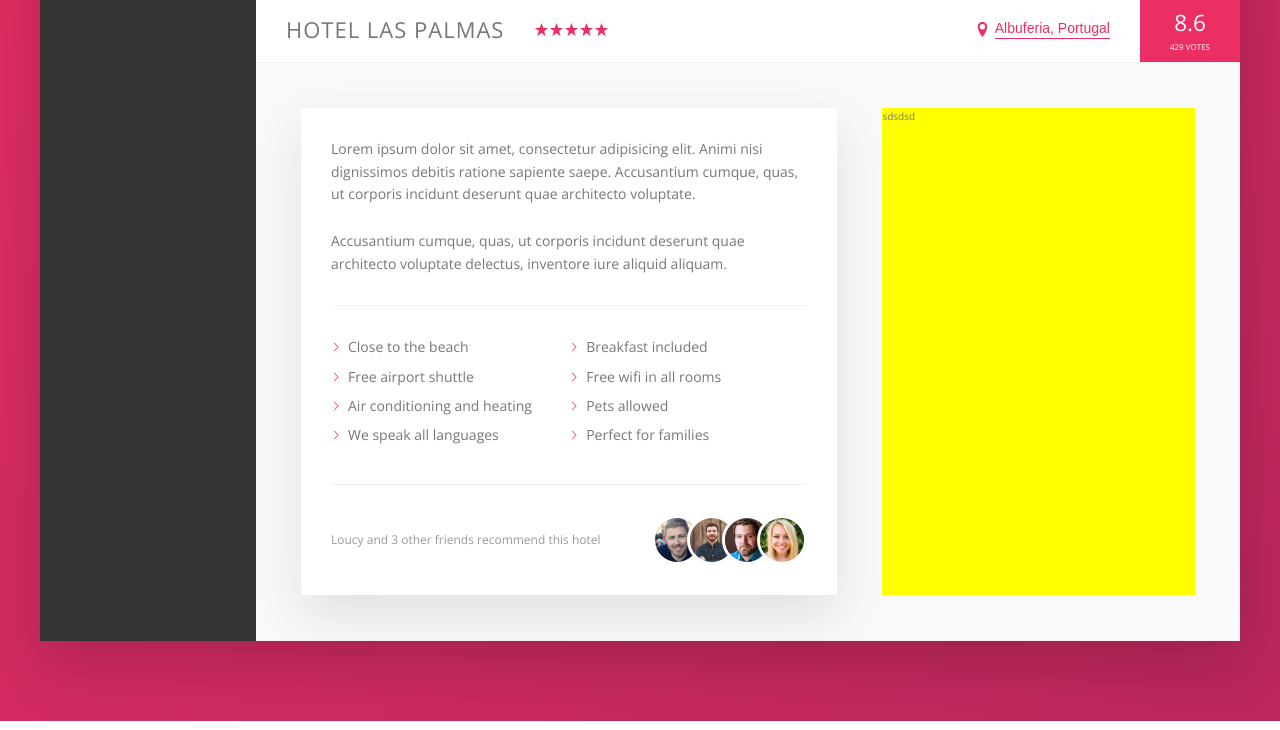
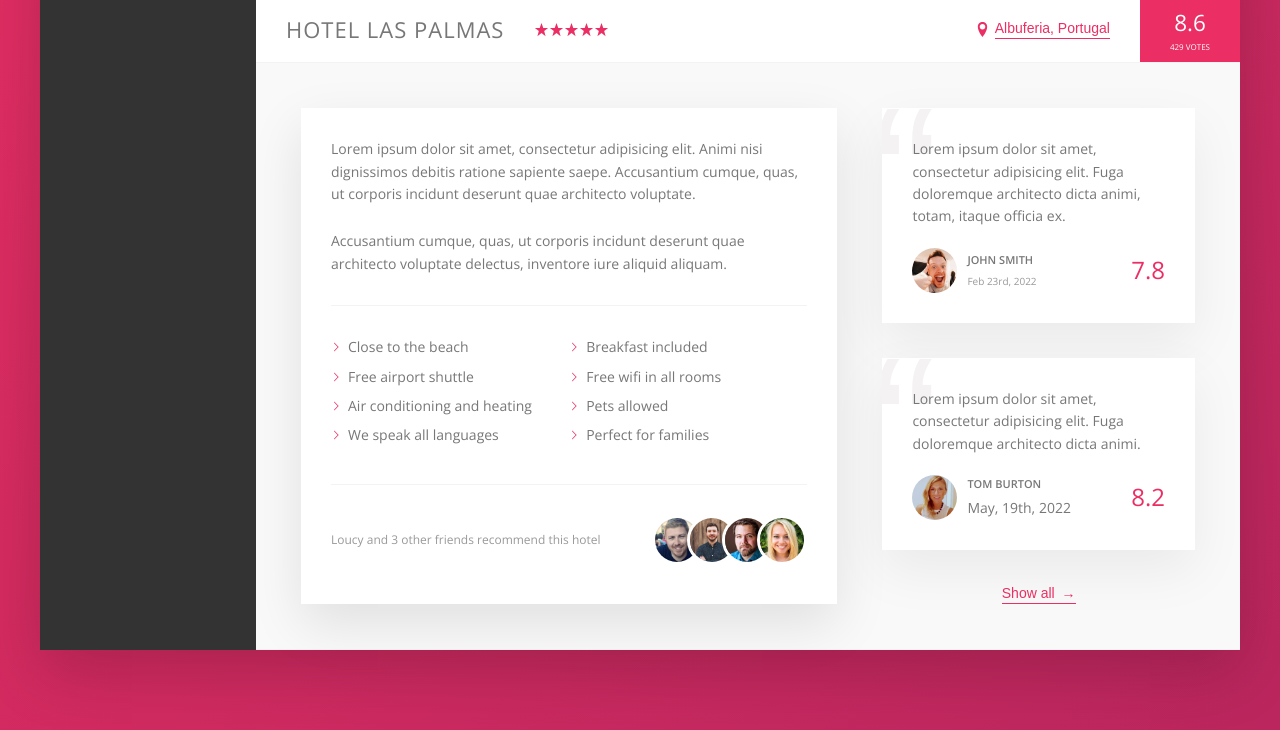
Before and after one commit to Krzysztof-K94/Trillo-Project, a website: page src/index.html in a window 1280 px wide. Shown: the part 542-1272 px from the top of the page. Drawn offline with nearby package versions, Linux system fonts and the light colour scheme; files that its build step writes are made by us from their sources.

Commit message:
add review section

```diff
--- a/src/index.html
+++ b/src/index.html
@@ -148,7 +148,33 @@
                         </div>
                     </div>
                     <div class="user-reviews">
-                        sdsdsd
+                        <figure class="review">
+                            <blockquote class="review__text">
+                                Lorem ipsum dolor sit amet, consectetur adipisicing elit. Fuga doloremque architecto dicta animi, totam, itaque officia ex.
+                            </blockquote>
+                            <figcaption class="review__user">
+                                <img src="img/user-1.jpg" alt="Photo of user" class="review__photo">
+                                <div class="review__user-box">
+                                    <p class="review__user-name">John Smith</p>
+                                    <p class="review__user-date">Feb 23rd, 2022</p>
+                                </div>
+                                <div class="review__user-rating">7.8</div>
+                            </figcaption>
+                        </figure>
+                        <figure class="review">
+                            <blockquote class="review__text">
+                                Lorem ipsum dolor sit amet, consectetur adipisicing elit. Fuga doloremque architecto dicta animi.
+                            </blockquote>
+                            <figcaption class="review__user">
+                                <img src="img/user-2.jpg" alt="Photo of user" class="review__photo">
+                                <div class="review__user-box">
+                                    <p class="review__user-name">Tom Burton</p>
+                                    <p class="review__user-date"></p>May, 19th, 2022</p>
+                                </div>
+                                <div class="review__user-rating">8.2</div>
+                            </figcaption>
+                        </figure>
+                        <button class="btn-inline">Show all <span>&rarr;</span></button>
                     </div>
                 </div>
             </main>
--- a/src/sass/_components.scss
+++ b/src/sass/_components.scss
@@ -280,9 +280,18 @@
     display: inline-block;
     transition: all .2s;
 
+    & span {
+        margin-left: 3px;
+        transition: margin-left .2s;
+    }
+
 
     &:hover {
         color: var(--color-grey-dark-2);
+
+        & span {
+            margin-left: 8px;
+        }
     }
 
     &:focus {
@@ -383,3 +392,69 @@
         }
     }
 }
+
+///////////////////////////////////
+//////Reviews
+
+.review {
+    background-color: #fff;
+    box-shadow: var(--shadow-light);
+    padding: 3rem;
+    margin-bottom: 3.5rem;
+    overflow: hidden;
+
+    position: relative;
+
+    &__text{
+        position: relative;
+        z-index: 2;
+    }
+
+    &__user {
+        display: flex;
+        align-items: center;
+        margin-top: 2rem;
+    }
+
+    &__photo {
+        width: 4.5rem;
+        height: 4.5rem;
+        border-radius: 50%;
+        margin-right: 1rem;
+    }
+
+    &__user-box {
+        margin-right: auto;
+    }
+
+    &__user-name {
+        text-transform: uppercase;
+        font-weight: 600;
+        font-size: 1.1rem;
+        margin-bottom: .4rem;
+    }
+
+    &__user-date {
+        font-size: 1rem;
+        color: var(--color-grey-dark-3);
+    }
+
+    &__user-rating {
+        font-size: 2.4rem;
+        color: var(--color-primary);
+        font-weight: 300;
+    }
+
+    &::before {
+        content: '\201C';
+        position: absolute;
+        font-size: 20rem;
+        top:  -3rem;
+        left: -1rem;
+        color: var(--color-grey-light-2);
+        font-family: sans-serif;
+        line-height: 1;
+        z-index: 1;
+    }
+
+}
--- a/src/sass/_layout.scss
+++ b/src/sass/_layout.scss
@@ -41,10 +41,10 @@
     padding: 4.5rem;
     background-color: var(--color-grey-light-1);
     border-bottom: var(--line);
+    font-size: 1.4rem;
 }
 
 .description {
-    font-size: 1.4rem;
     background-color:  #fff;
     box-shadow: 0 2rem 5rem rgba( #000000, .1);
     flex: 0 0 60%;
@@ -52,6 +52,8 @@
 }
 
 .user-reviews {
-    background-color: yellow;
+    display: flex;
+    flex-direction: column;
+    align-items: center;
     flex: 1;
 }
```
